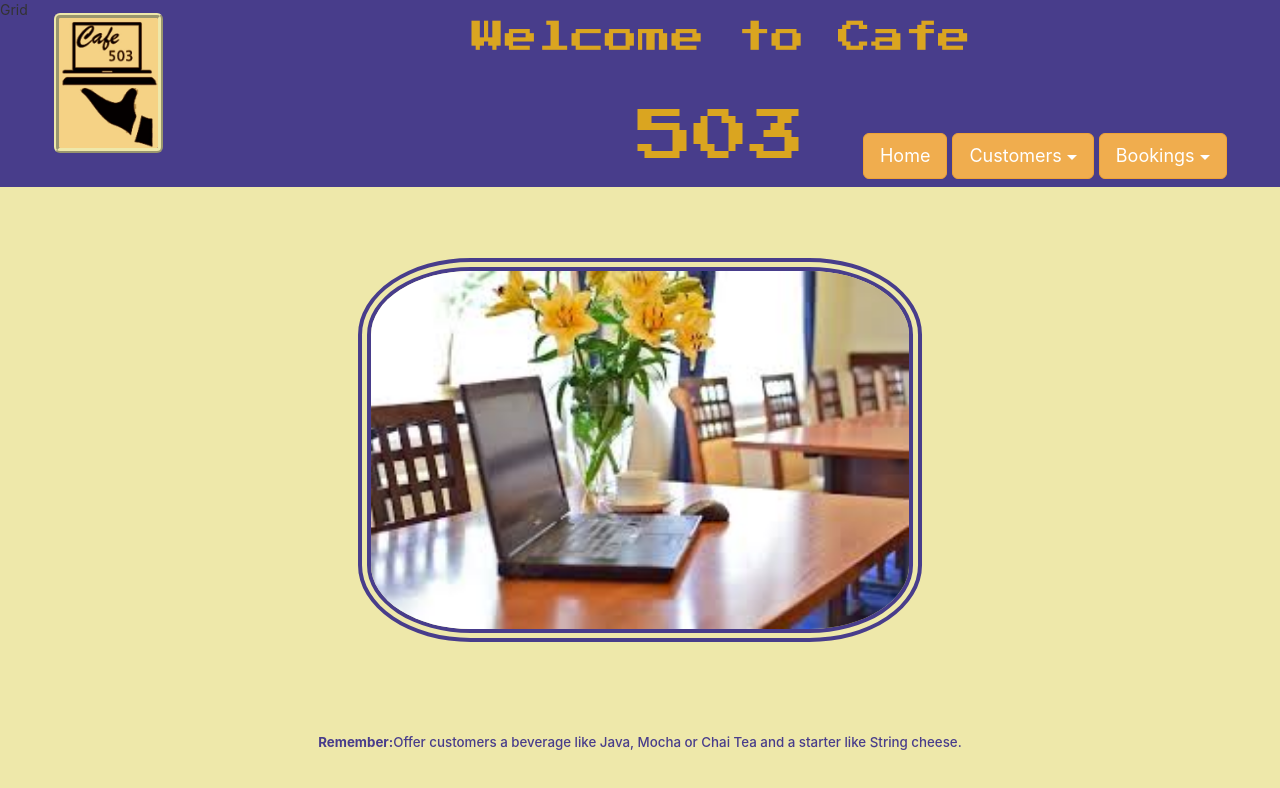
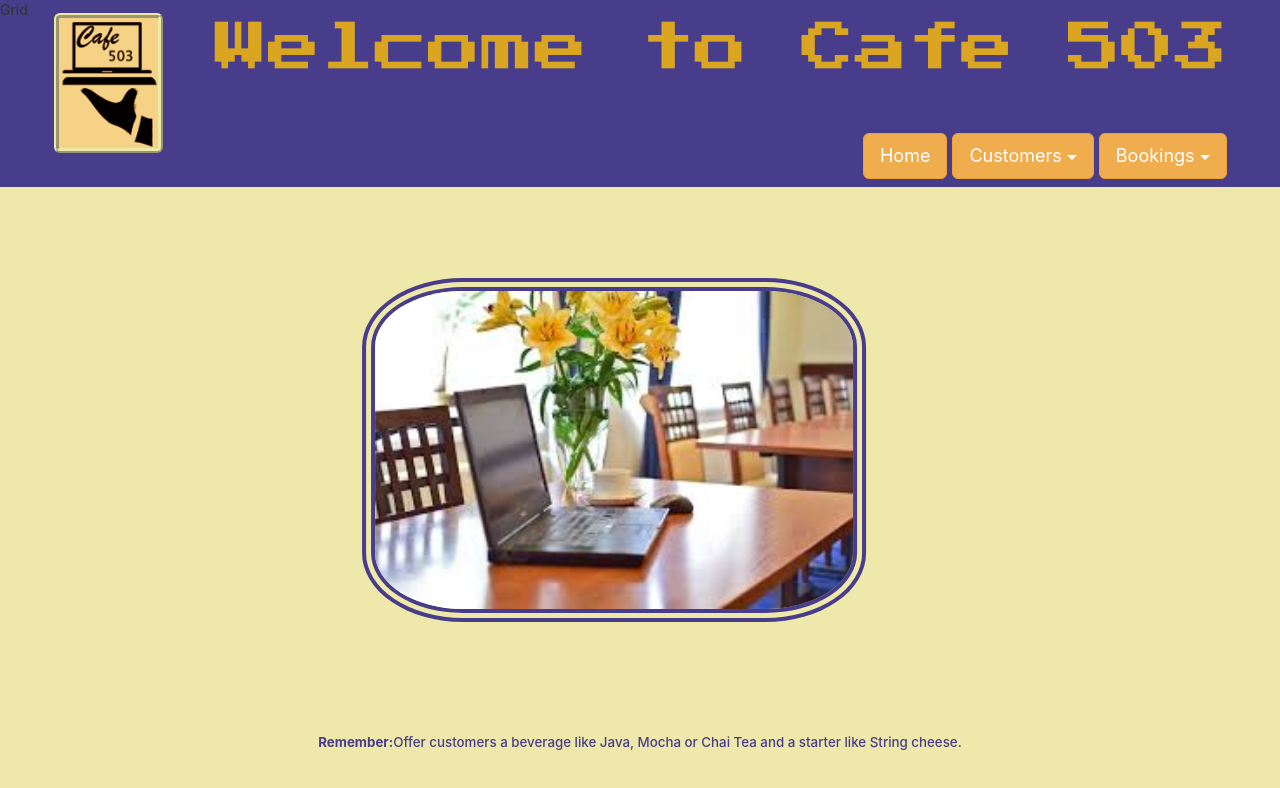
Before and after one commit to ShanzyHolm/Restaurant_Java_Project_FrontEnd, a React (Create React App) app in the folder restaurant_front/: page / in a window 1280 px wide. Shown: the top 788 px of the page. Built offline with nearby package versions, Linux system fonts and the light colour scheme.

Commit message:
fix home styling

```diff
--- a/restaurant_front/src/NavBar.js
+++ b/restaurant_front/src/NavBar.js
@@ -35,8 +35,8 @@ const NavBar = () => {
             </ButtonToolbar>
           </Row>
           <Row className="row1">
-            <h1>Welcome to Cafe</h1>
-            <h1 className="error">503</h1>
+            <h1>Welcome to Cafe 503</h1>
+            {/* <h1 className="error">503</h1> */}
           </Row>
           </Grid>
 
--- a/restaurant_front/src/index.css
+++ b/restaurant_front/src/index.css
@@ -42,26 +42,27 @@ header {
 }
 
 h1 {
-  font-size: 25pt;
+  font-size: 40pt;
   top: 40px;
+  justify-content: center;
   display: -webkit-flex;
   display:         flex;
   -webkit-align-items: center;
-  align-items: center;
+          align-items: center;
   -webkit-justify-content: center;
-  justify-content: center;
+          justify-content: center;
   color: goldenrod;
   /* position: relative; */
   font-family: 'Press Start 2P', cursive;
 }
 
-h1.error {
+/* h1.error {
   font-size: 42pt;
   color: goldenrod;
   position: relative;
   top: 30px;
   font-family: 'Press Start 2P', cursive;
-}
+} */
 
 .logo {
   height: 105pt;
@@ -89,10 +90,10 @@ div.vertical-container {
 }
 
 img.home {
-  height: 48%;
+  height: 43%;
   position: fixed;
   top: 50%;
-  left: 50%;
+  left: 48%;
   transform: translate(-50%, -50%);
   margin-top: 50px;
   border-radius: 20%;
```
